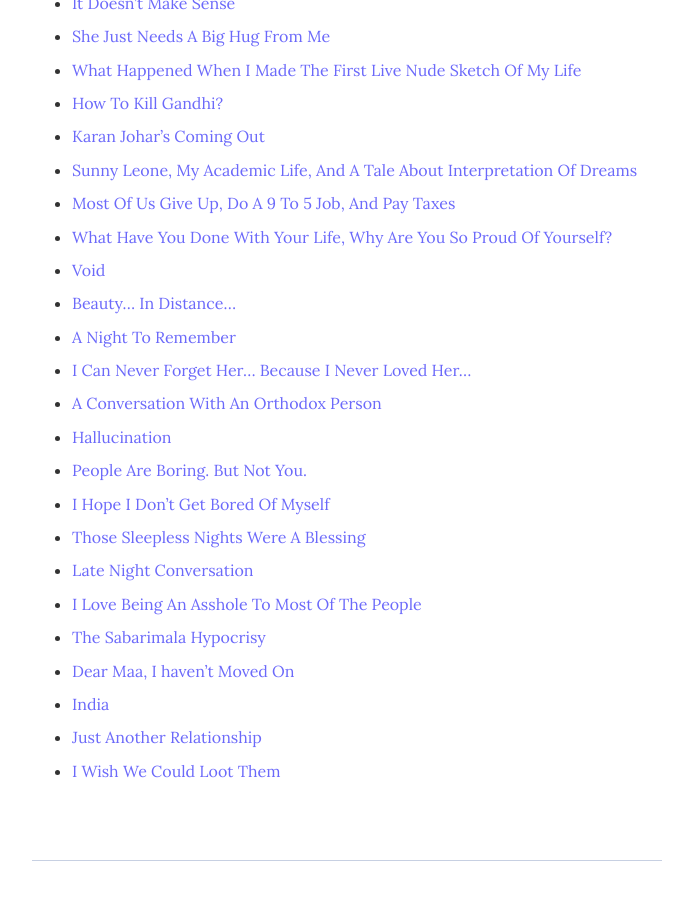
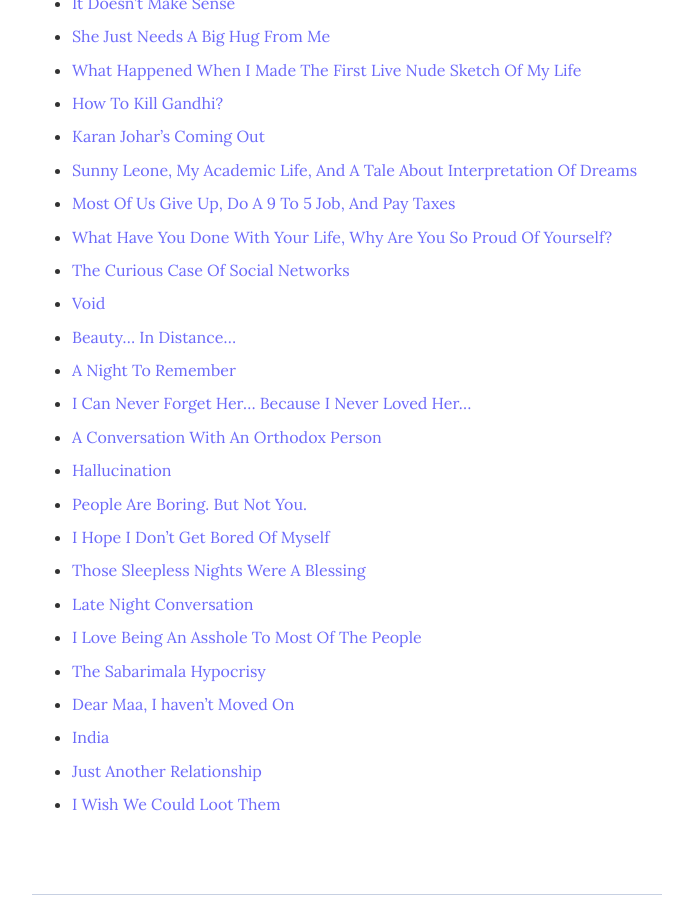
Before and after one commit to argumentativeyouth/pblog, a Jekyll site: the page built from _pages/all-posts.md, in a window 1280 px wide and 900 px high, scrolled down 1051 px. Shown: the whole window, without its empty margins (293-986 px from the left). Built offline with Jekyll 4.4.1, drawn with Linux system fonts in a browser that asks for light colours.

Commit message:
Update all-posts.md

```diff
--- a/_pages/all-posts.md
+++ b/_pages/all-posts.md
@@ -36,6 +36,7 @@ image:
 * [Sunny Leone, My Academic Life, And A Tale About Interpretation Of Dreams](https://pritams.blog/sunny-leone-my-academic-life-and-a-tale-about-interpretation-of-dreams/)
 * [Most Of Us Give Up, Do A 9 To 5 Job, And Pay Taxes](https://pritams.blog/most-of-us-give-up-do-a-9-to-5-job-and-pay-taxes/)
 * [What Have You Done With Your Life, Why Are You So Proud Of Yourself?](https://pritams.blog/why-are-you-so-proud-of-yourself/)
+* [The Curious Case Of Social Networks](https://pritams.blog/the-curious-case-of-social-networks/)
 * [Void](https://pritams.blog/void/)
 * [Beauty... In Distance...](https://pritams.blog/beauty-in-distance/)
 * [A Night To Remember](https://pritams.blog/a-night-to-remember/)
```
